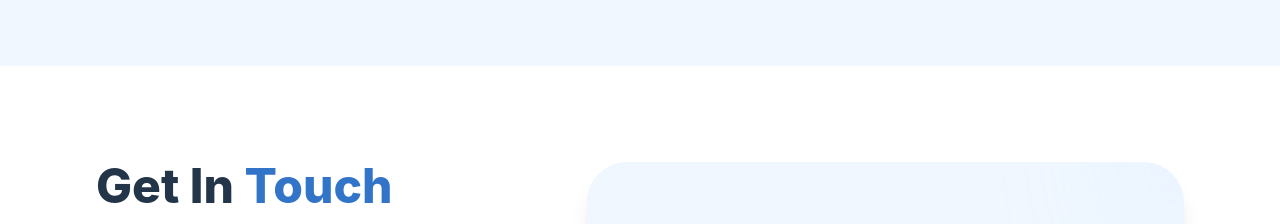
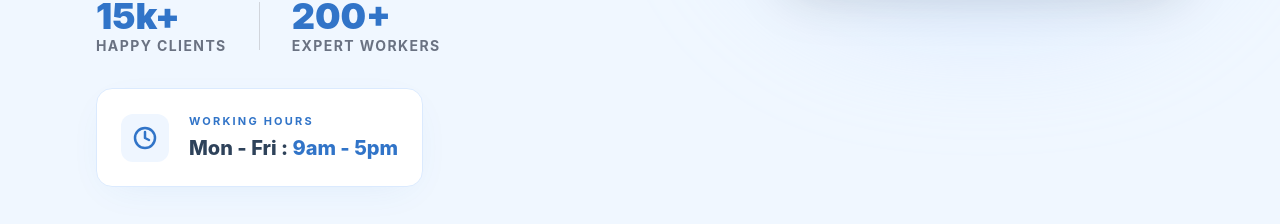
Before and after one commit to julee0728/australia-project-fe, a React (Vite) app: page / in a window 1280 px wide. Shown: the part 2562-2786 px from the top of the page. Built offline with nearby package versions, Linux system fonts and the light colour scheme.

Commit message:
update code

```diff
--- a/src/components/AboutSection.jsx
+++ b/src/components/AboutSection.jsx
@@ -46,6 +46,20 @@ const AboutSection = () => {
                             <span className="text-sm font-bold text-gray-500 uppercase tracking-widest">Expert Workers</span>
                         </div>
                     </div>
+
+                    <div className="mt-8 p-6 bg-white rounded-2xl border border-blue-100 shadow-[0_10px_40px_-15px_rgba(49,116,200,0.1)] flex items-center gap-5 w-fit animate-fade-up opacity-0 animation-delay-500" style={{ animationFillMode: 'forwards' }}>
+                        <div className="flex-shrink-0 w-12 h-12 bg-blue-50 rounded-xl flex items-center justify-center text-[#3174c8]">
+                            <svg xmlns="http://www.w3.org/2000/svg" width="24" height="24" viewBox="0 0 24 24" fill="none" stroke="currentColor" strokeWidth="2.5" strokeLinecap="round" strokeLinejoin="round">
+                                <circle cx="12" cy="12" r="10"/><polyline points="12 6 12 12 16 14"/>
+                            </svg>
+                        </div>
+                        <div>
+                            <span className="block text-[11px] font-bold text-[#3174c8] uppercase tracking-[0.2em] mb-1">Working Hours</span>
+                            <span className="block text-lg md:text-xl font-extrabold text-[#2e425a]">
+                                Mon - Fri : <span className="text-[#3174c8]">9am - 5pm</span>
+                            </span>
+                        </div>
+                    </div>
                 </div>
 
                 {/* Right Side Image - Hero Image reused as requested */}
--- a/src/components/Hero.jsx
+++ b/src/components/Hero.jsx
@@ -16,7 +16,7 @@ const Hero = ({ onContactClick }) => {
                 {/* Content */}
                 <div className="md:w-2/3 lg:w-1/2 space-y-5 pr-4">
                     <h2 className="text-[44px] lg:text-[54px] font-bold text-[#2e425a] leading-[1.1] tracking-tight opacity-0 animate-fade-up">
-                        Find Trusted Home<br className="hidden lg:block" /> Services Near You
+                        Australia's Most Trusted<br className="hidden lg:block" /> Home Service Experts
                     </h2>
                     <p className="text-[19px] text-[#55677d] pr-10 leading-relaxed font-semibold opacity-0 animate-fade-up animation-delay-200">
                         Book Professional Carpenter, Electrician,<br className="hidden md:block" /> Plumber, Cleaning and Painting Experts<br className="hidden md:block" /> for Your Home
```
